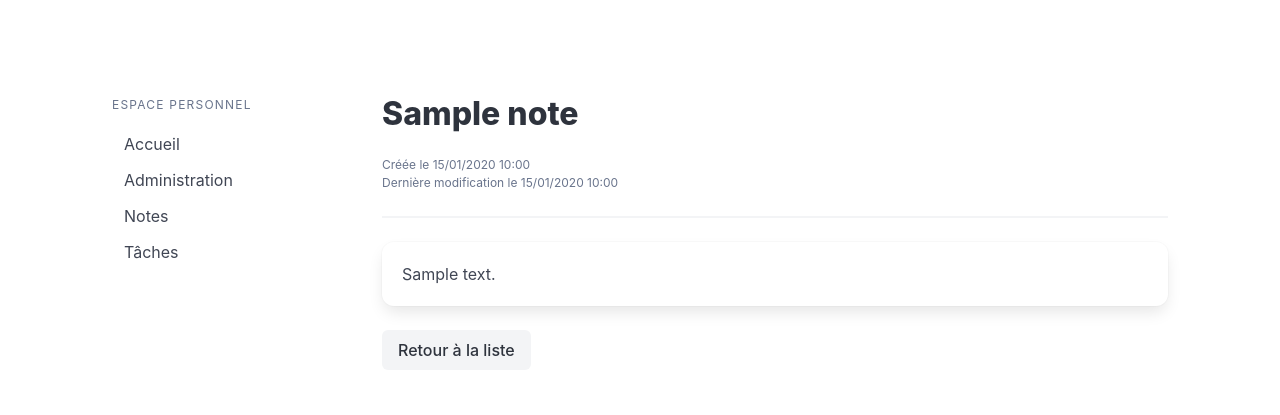
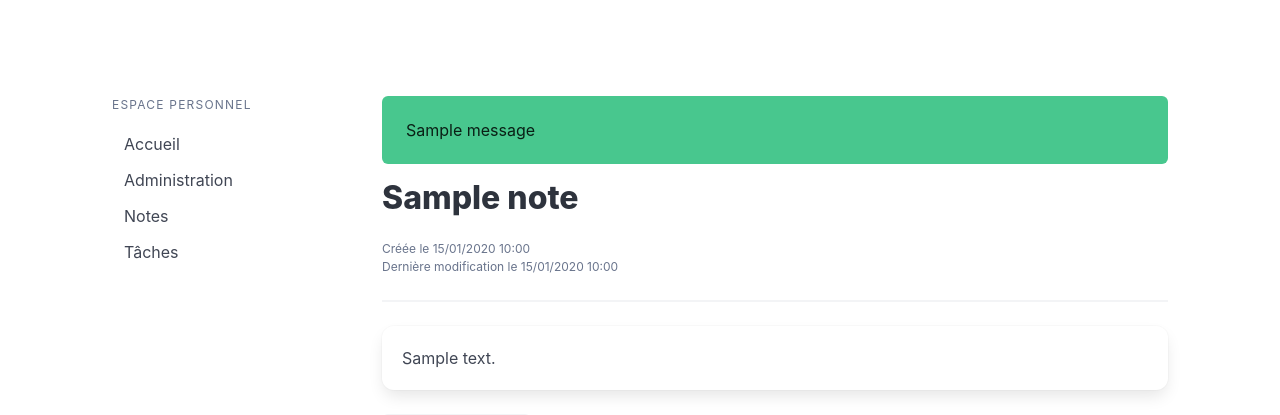
Before and after one commit to Brice-Harper/ADAM, a Django app: page /app/notes/1/ in a window 1280 px wide. Shown: the part 152-567 px from the top of the page. Run offline with Django 5.2, Linux system fonts and the light colour scheme; a user stored in the database is signed in; tables that the repository leaves empty hold one stand-in row (values such as "Sample post"); one stand-in notice (Sample message) is shown.

Commit message:
Add success notification on created note

```diff
--- a/workspace/templates/workspace/base_private.html
+++ b/workspace/templates/workspace/base_private.html
@@ -27,6 +27,15 @@
                 </aside>
 
                 <div class="column is-9">
+                    {% if messages %}
+                        <div class="container mb-4">
+                            {% for message in messages %}
+                                <div class="notification is-{{ message.tags }}">
+                                    {{ message }}
+                                </div>
+                            {% endfor %}
+                        </div>
+                    {% endif %}
                     {% block workspace_content %}
                     {% endblock %}
                 </div>
--- a/workspace/views.py
+++ b/workspace/views.py
@@ -1,4 +1,5 @@
 from django.shortcuts import render, redirect, get_object_or_404
+from django.contrib import messages
 from .models import Note
 from .forms import NoteForm
 
@@ -35,6 +36,7 @@ def note_create(request):
             note = form.save(commit=False)
             note.author = request.user
             note.save()
+            messages.success(request, "Note créée avec succès")
             return redirect("note_list")
     else:
         form = NoteForm()
```
